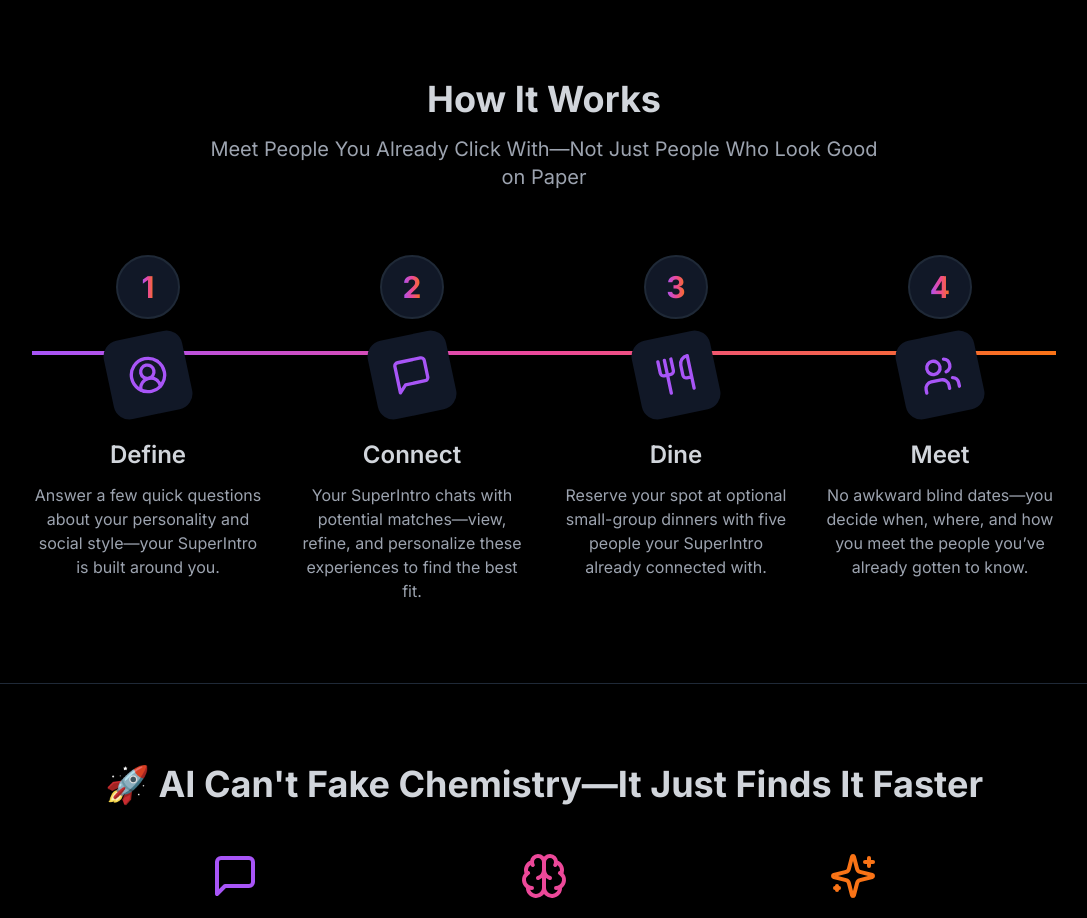
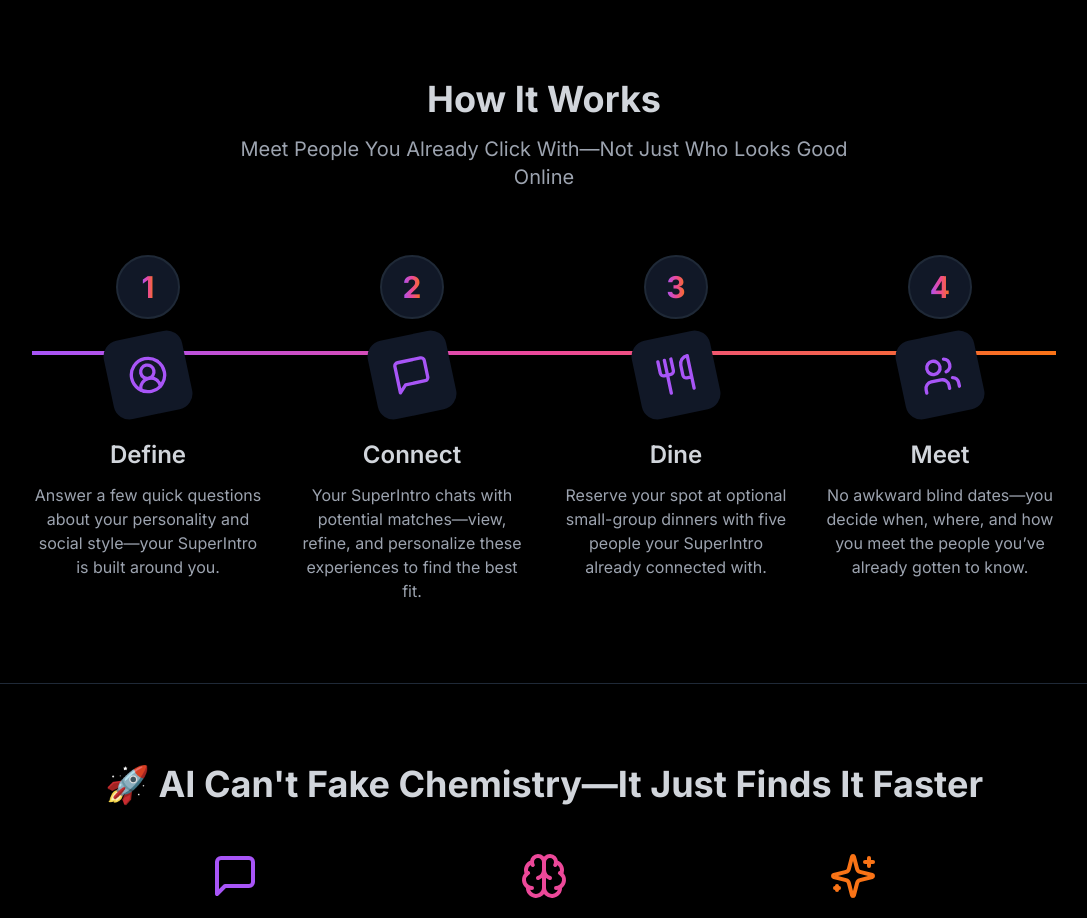
Before and after one commit to AiOS-Internship-PersonaNet/Landing-page, a Next.js app: page / in a window 1280 px wide. Shown: the part 2060-2978 px from the top of the page, without its empty margins (96-1183 px from the left). Built offline with nearby package versions, Linux system fonts and the light colour scheme.

Commit message:
Update HowItWorks.jsx

```diff
--- a/components/HowItWorks.jsx
+++ b/components/HowItWorks.jsx
@@ -39,8 +39,7 @@ export default function HowItWorks() {
           How It Works
         </h2>
         <p className="text-xl text-center text-gray-400 mb-16 max-w-2xl mx-auto">
-          Meet People You Already Click With—Not Just People Who Look Good on
-          Paper
+          Meet People You Already Click With—Not Just Who Looks Good Online
         </p>
         <div className="relative max-w-5xl mx-auto">
           {/* Progress Line */}
```
